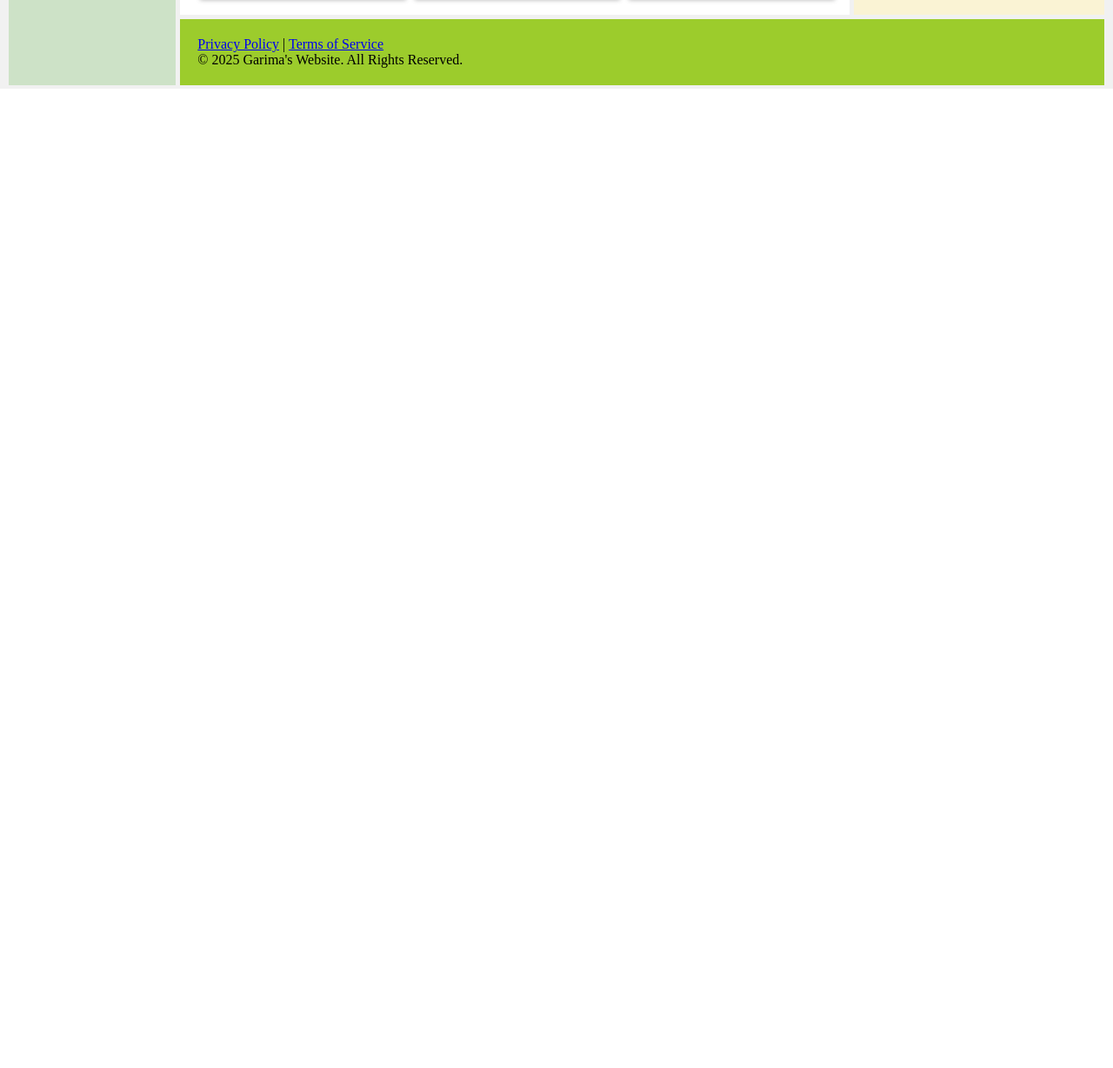
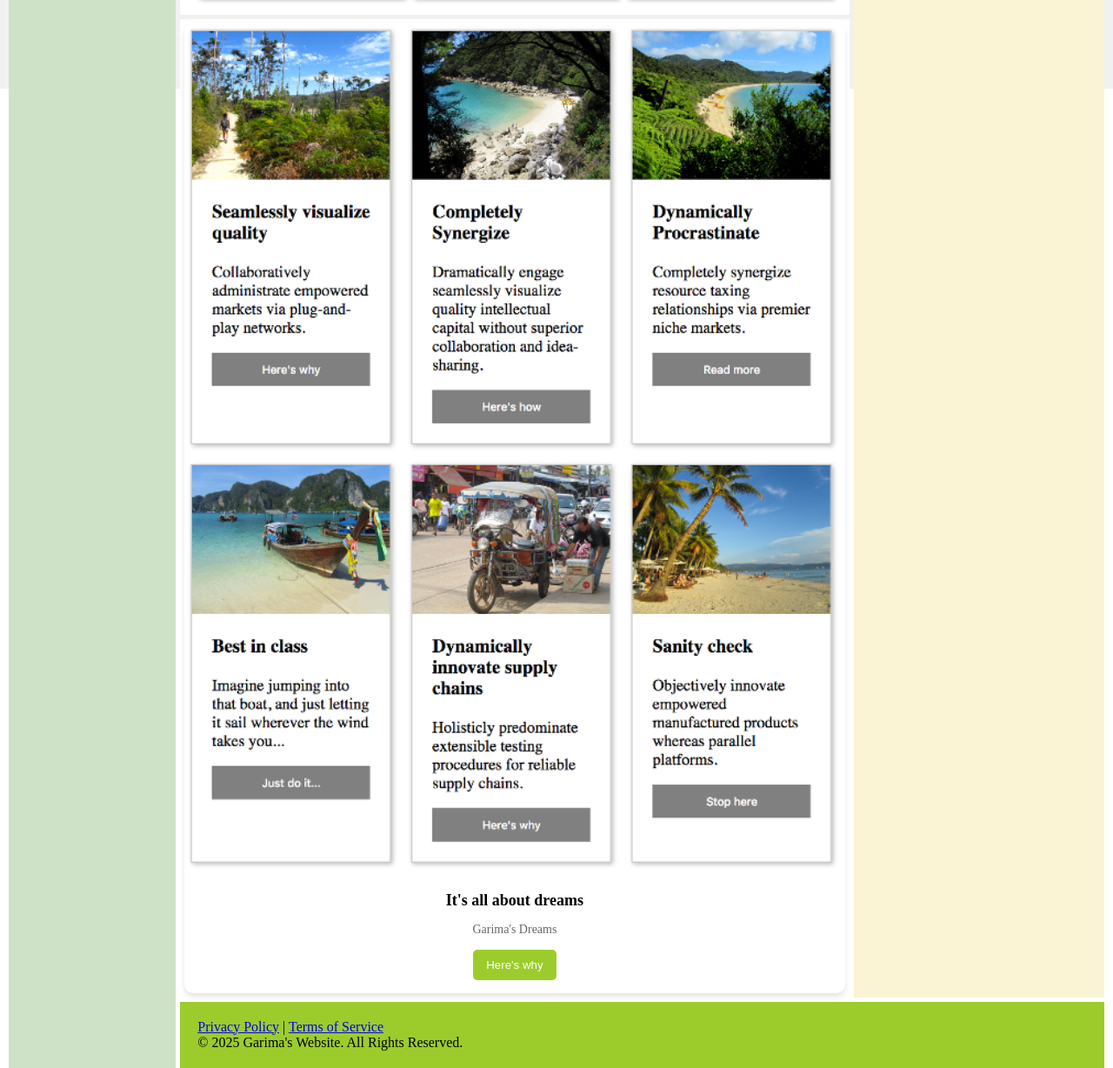
Before and after one commit to Garimathaku/Web_Dev, a plain HTML site: page Flexbox_Layout/index.html in a window 1280 px wide. Shown: the part 698-1926 px from the top of the page at 87% size. Before the commit the page ends 800 px from the top, so only its background shows below. Drawn offline with Linux system fonts and the light colour scheme.

Commit message:
[Garima]Add.add flex cards

```diff
--- a/Flexbox_Layout/index.html
+++ b/Flexbox_Layout/index.html
@@ -11,6 +11,7 @@
 
         <nav class="nav">
             <ul>
+                <h3>Garima's Website</h3>
                 <li><a href="#">Home</a></li>
                 <li><a href="#">Photo Gallery</a></li>
                 <li><a href="#">Flex Card</a></li>
@@ -36,7 +37,18 @@
                 <img src="assets/img9.jpg" alt="Image 9">
             </div>
         </article>
+
+        <section class="single-card">
+            <div class="card">
+                <img src="assets/flex1.png" alt="Nature 1">
+                <h3>It's all about dreams</h3>
+                <p>Garima's Dreams</p>
+                <button>Here's why</button>
+            </div>
+        </section>
+
         <aside class="aside"></aside>
+
         <footer class="footer">
             <div class="footer-links">
                 <a href="/privacy-policy">Privacy Policy</a> |
--- a/Flexbox_Layout/styles.css
+++ b/Flexbox_Layout/styles.css
@@ -9,9 +9,10 @@
     grid-template-areas:
         "nav header header"
         "nav article aside"
+        "nav singlecard aside"
         "nav footer footer";
     grid-template-columns: 1fr 4fr 1.5fr;
-    grid-template-rows: auto 1fr auto;
+    grid-template-rows: auto 1fr auto auto;
     height: 100vh;
     gap: 5px;
     padding: 10px;
@@ -58,6 +59,49 @@
     padding: 20px;
 }
 
+.single-card {
+    grid-area: singlecard;
+    display: flex;
+    justify-content: center;
+    padding: 5px;
+    background-color: #ffffff;
+}
+
+.card {
+    background: #fff;
+    border-radius: 10px;
+    box-shadow: 0 4px 6px rgba(0, 0, 0, 0.1);
+    overflow: hidden;
+    text-align: center;
+    width: 100%;
+}
+
+.card img {
+    width: 100%;
+    height: auto;
+}
+
+.card h3 {
+    margin: 15px 0;
+    font-size: 18px;
+}
+
+.card p {
+    padding: 0 15px;
+    font-size: 14px;
+    color: #666;
+}
+
+.card button {
+    background: #9ccc2c;
+    color: white;
+    border: none;
+    padding: 10px 15px;
+    margin: 15px;
+    border-radius: 5px;
+    cursor: pointer;
+}
+
 .footer {
     grid-area: footer;
     background-color: #9ccc2c;
```
Also changed, not shown: Flexbox_Layout/assets/flex1.png (added).
